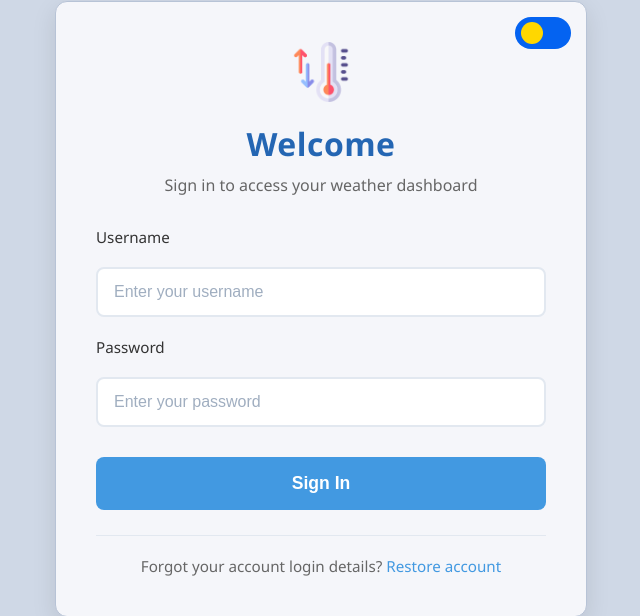
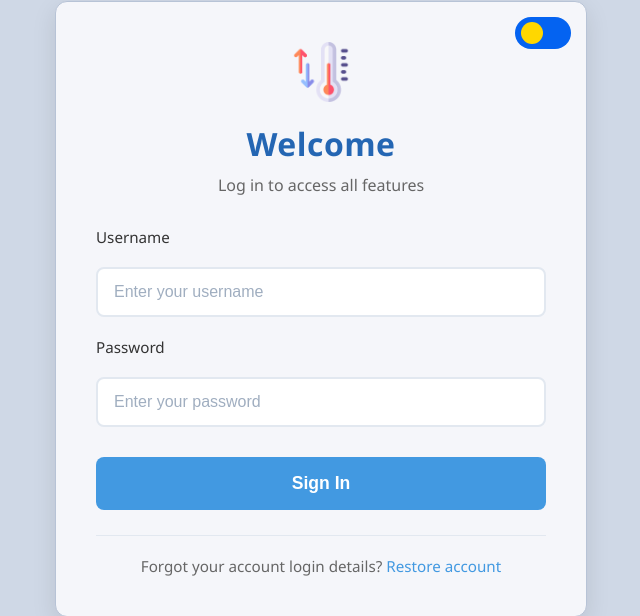
Before and after one commit to TongBiis/Pogoyda---Django-weather-app, a Django app: page /login/ in a window 1280 px wide. Shown: the part 145-761 px from the top of the page, without its empty margins (319-959 px from the left). Run offline with Django 5.2, Linux system fonts and the light colour scheme; parts of the project's set-up code (start-up, migrations or seed data) failed here and were passed over.

Commit message:
Edit templates

```diff
--- a/pogoyda_weather_app/templates/index.html
+++ b/pogoyda_weather_app/templates/index.html
@@ -17,7 +17,6 @@
     </div>
 
     <div class="header-right">
-        <a href="{% url 'password_reset' %}" class="header-action-button">{% trans "Forgot password?" %}</a>
         {% if user.is_authenticated %}
         <div class="dropdown">
             <input type="checkbox" id="dropdown-toggle" class="dropdown-toggle">
@@ -60,6 +59,7 @@
                 <span class="auth-status">{% trans "logged in" %}</span>
         </div>
         {% else %}
+                <a href="{% url 'password_reset' %}" class="nav-link">{% trans "Forgot password?" %}</a>
                 <a href="{% url 'custom_register' %}" class="header-action-button">{% trans "Register" %}</a>
         {% endif %}
     </div>
--- a/pogoyda_weather_app/templates/login_page.html
+++ b/pogoyda_weather_app/templates/login_page.html
@@ -77,7 +77,7 @@
         <div class="login-header">
             <img src="{% static 'images/Temperature_pic.png' %}" alt="{% trans 'Weather' %}" class="login-icon">
             <h2 class="login-title">{% trans "Welcome" %}</h2>
-            <p class="login-subtitle">{% trans "Sign in to access your weather dashboard" %}</p>
+            <p class="login-subtitle">{% trans "Log in to access all features" %}</p>
         </div>
 
         <form method="post" action="{% url 'custom_login' %}" class="login-form">
```
